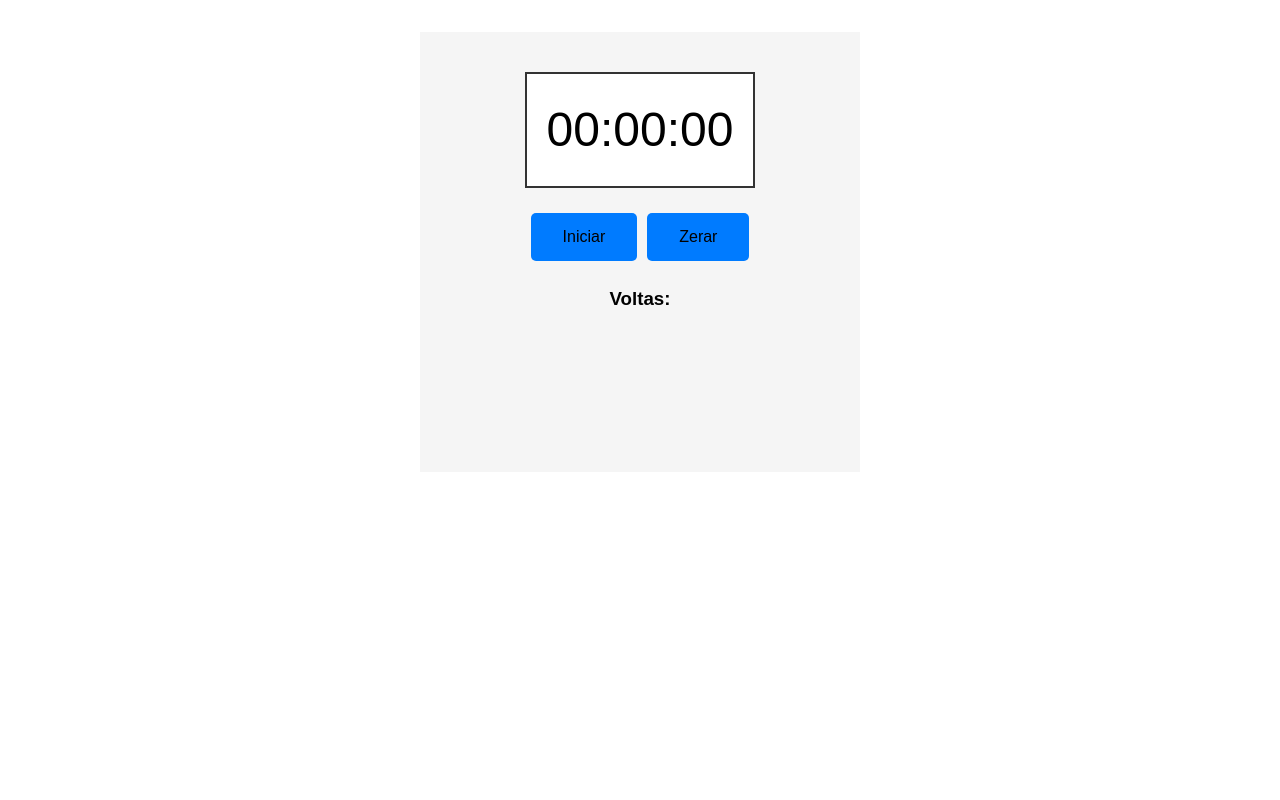
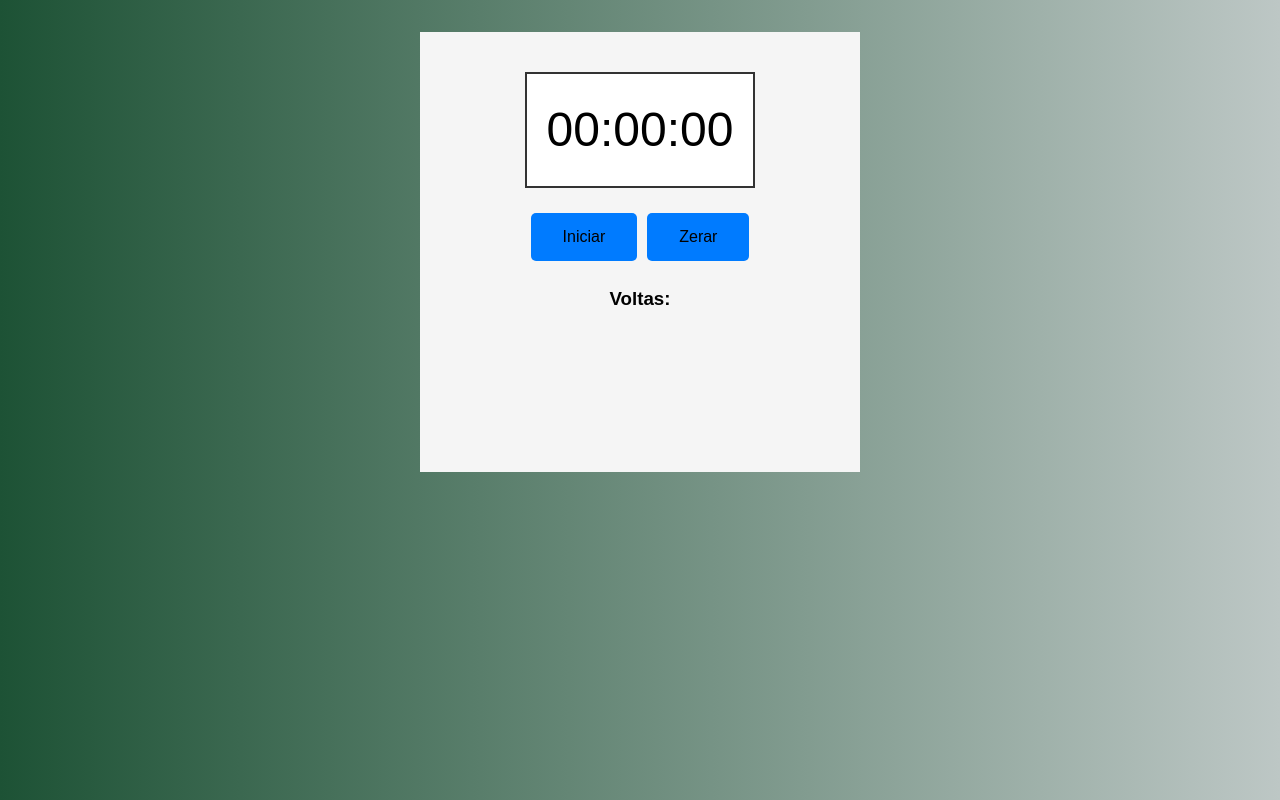
Before and after one commit to andresonsouza/react-002-cronometro, a React (Vite) app: page / in a window 1280 px wide. Built offline with nearby package versions, Linux system fonts and the light colour scheme.

Commit message:
ajuste o background

```diff
--- a/src/index.css
+++ b/src/index.css
@@ -8,4 +8,7 @@ body {
   margin: 0;
   display: flex;
   place-items: center;
+  background: #bdc3c7;
+  background: -webkit-linear-gradient(to right, #153d3b, #dce6e0);
+  background: linear-gradient(to right, #1d5235, #bdc7c5);
 }
```
